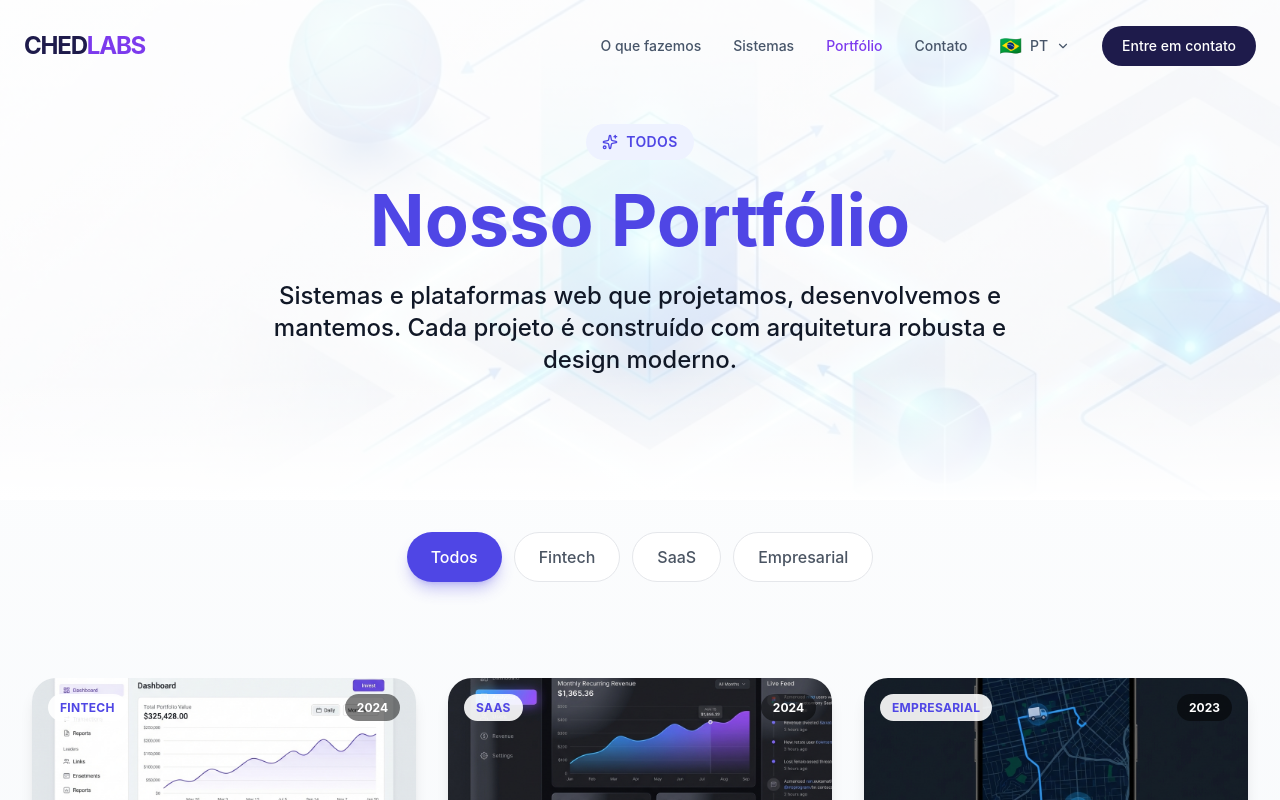
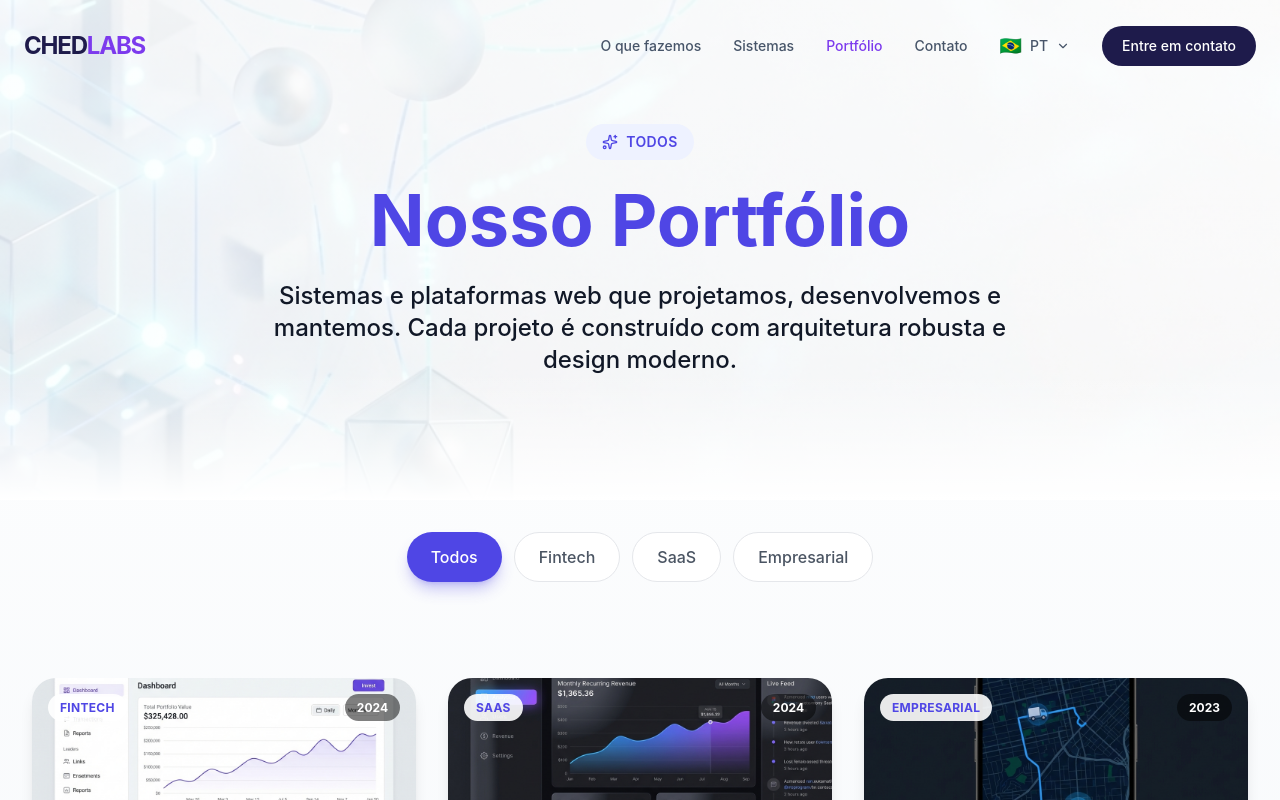
Before and after one commit to Eng-Bernardo/Ched-version_2, a React (Vite) app: page /portfolio in a window 1280 px wide. Shown: the top 800 px of the page. Built offline with nearby package versions, Linux system fonts and the light colour scheme.

Commit message:
Update Portfolio hero: remove text from background image and reduce overlay opacity

```diff
--- a/src/components/Portfolio.jsx
+++ b/src/components/Portfolio.jsx
@@ -57,7 +57,7 @@
                         alt="Portfolio Hero"
                         className="w-full h-full object-cover"
                     />
-                    <div className="absolute inset-0 bg-gradient-to-b from-white/85 via-white/80 to-white/70" />
+                    <div className="absolute inset-0 bg-gradient-to-b from-white/75 via-white/70 to-white/60" />
                 </div>
 
                 {/* Hero Content */}
```
Also changed, not shown: src/assets/images/portfolio_hero.png.
